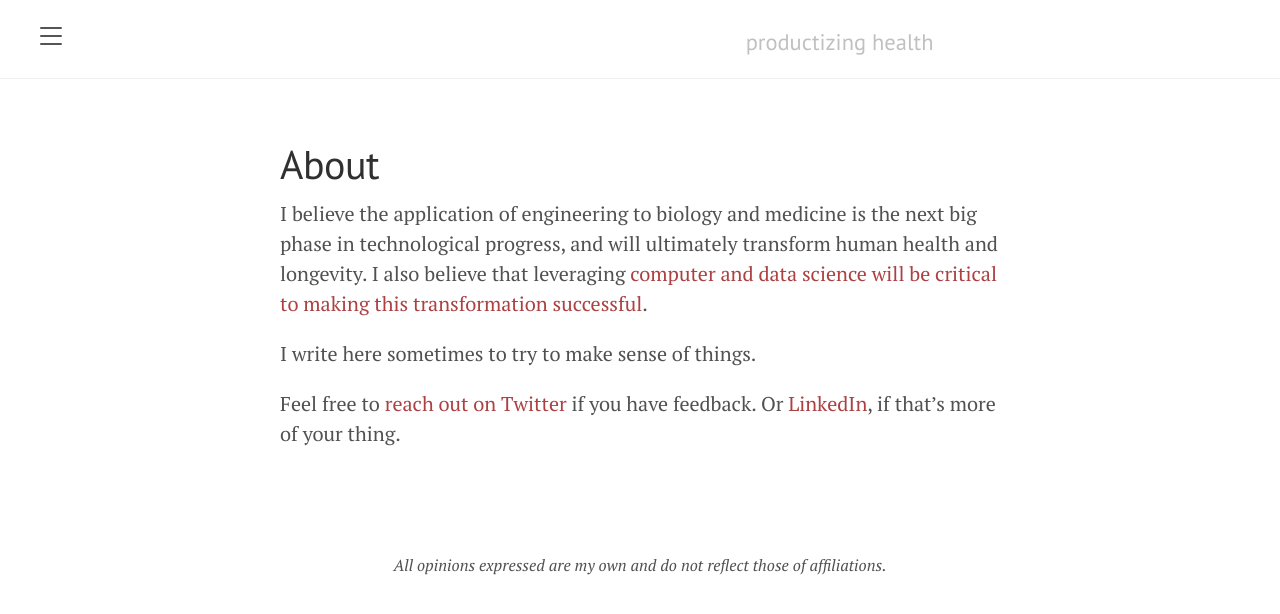
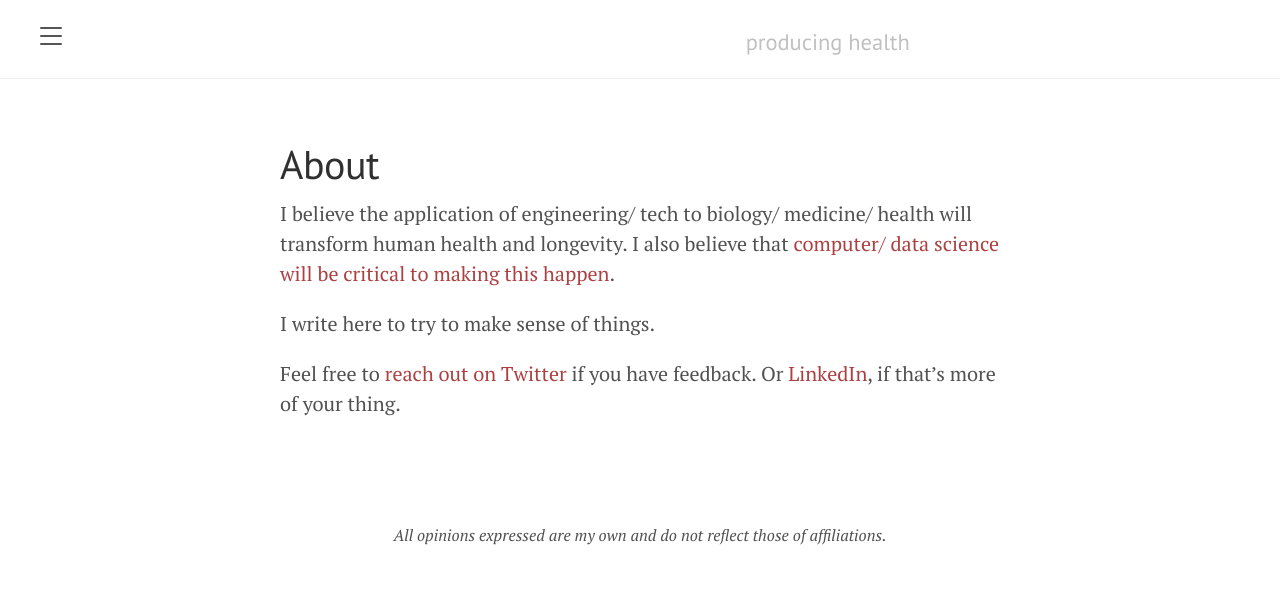
Before and after one commit to tmfarrell/tmfarrell.github.io, a Jekyll site: the page built from index.md, in a window 1280 px wide. Shown: the top 614 px of the page. Built offline with Jekyll 4.4.1, drawn with Linux system fonts in a browser that asks for light colours.

```diff
--- a/_config.yml
+++ b/_config.yml
@@ -1,7 +1,7 @@
 # Setup
 title:               ''
-tagline:             'productizing health'
-description:         'Thoughts on how tech-enabled products (sofware + AI)  can facilitate the next revolution in human health. <a href="https://twitter.com/tfarrell01">@tfarrell01</a>'
+tagline:             'producing health'
+description:         'bio/ health x data/ AI <br/> <a href="https://twitter.com/tfarrell01">@tfarrell01</a>'
 url:                 https://tmfarrell.github.io
 paginate:            5
 permalink:           pretty
--- a/index.md
+++ b/index.md
@@ -3,9 +3,9 @@
 title: About
 ---
 
-I believe the application of engineering to biology and medicine is the next big phase in technological progress, and will ultimately transform human health and longevity. I also believe that leveraging [computer and data science will be critical to making this transformation successful](https://a16z.com/2017/06/21/jorge-conde-bio-fund/).
+I believe the application of engineering/ tech to biology/ medicine/ health will transform human health and longevity. I also believe that [computer/ data science will be critical to making this happen](https://a16z.com/2017/06/21/jorge-conde-bio-fund/).
 
-I write here sometimes to try to make sense of things.
+I write here to try to make sense of things.
 
 Feel free to [reach out on Twitter](https://twitter.com/tfarrell01) if you have feedback. Or [LinkedIn](https://www.linkedin.com/in/tfarrell01), if that's more of your thing.
 
```
Also changed, not shown: _posts/2024-02-24-data_is_footage.md (added, +50 -0 lines), _posts/2024-01-29-life_and_strategy.md (renamed from _posts/2023-01-29-life_and_strategy.md).
